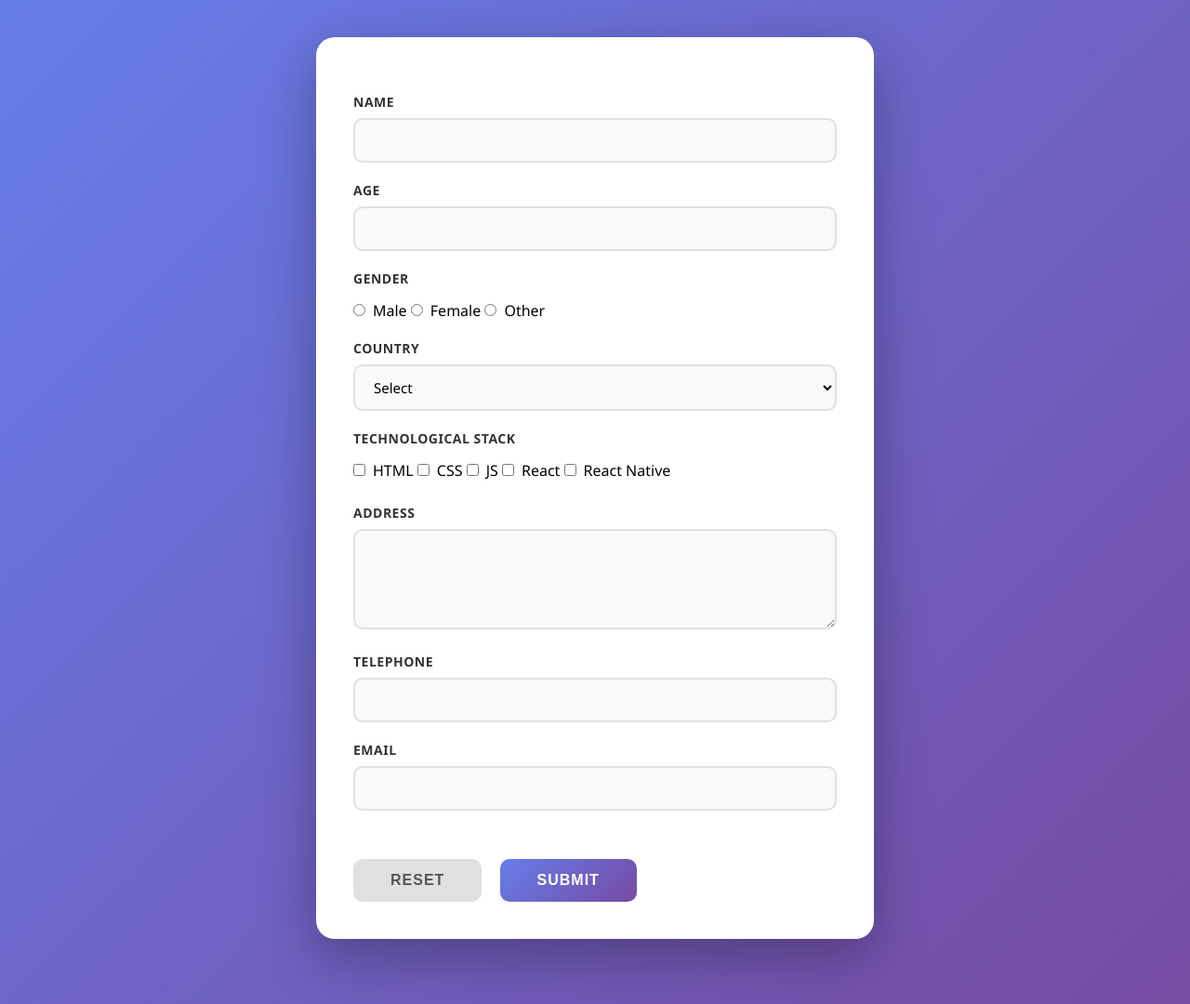
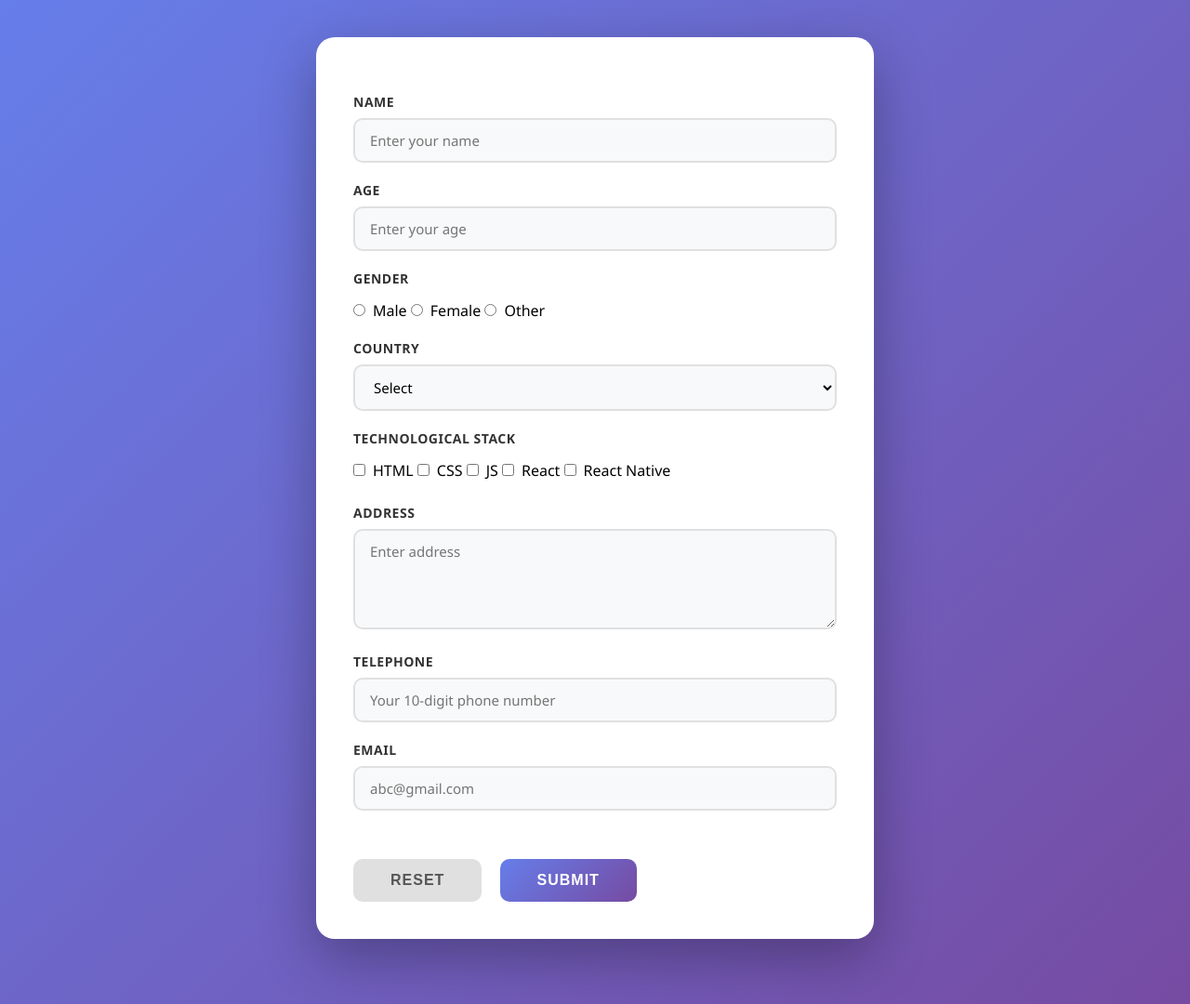
Before and after one commit to shibs-01/html-form, a plain HTML site: page index.html in a window 1280 px wide. Shown: the whole page at 93% size. Drawn offline with Linux system fonts and the light colour scheme.

Commit message:
fix: placeholder

```diff
--- a/index.html
+++ b/index.html
@@ -9,10 +9,10 @@
 
 <form id="form">
   <label>Name</label>
-  <input type="text" id="name">
+  <input type="text" id="name" placeholder="Enter your name">
 
   <label>Age</label>
-  <input type="number" id="age">
+  <input type="number" id="age" placeholder="Enter your age">
 
   <label>Gender</label>
   <input type="radio" name="gender" value="Male" class="inline">Male
@@ -36,13 +36,13 @@
   <input type="checkbox" value="React Native" class="tech inline">React Native
 
   <label>Address</label>
-  <textarea id="address" rows="4"></textarea>
+  <textarea id="address" rows="4" placeholder="Enter address"></textarea>
 
   <label>Telephone</label>
-  <input type="tel" id="phone">
+  <input type="tel" id="phone" placeholder="Your 10-digit phone number">
 
   <label>Email</label>
-  <input type="email" id="email">
+  <input type="email" id="email" placeholder="abc@gmail.com">
 
   <br><br>
   <button type="reset" id="reset">Reset</button>
```
